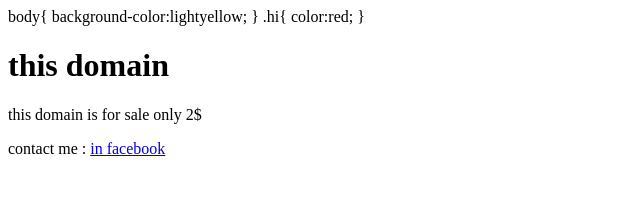
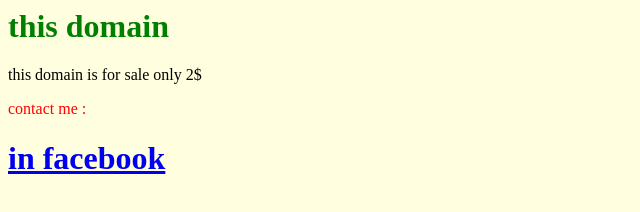
Before and after one commit to andorrandeded/alex, a plain HTML site: page index.html in a window 1280 px wide. Shown: the whole page, without its empty margins (0-640 px from the left). Drawn offline with Linux system fonts and the light colour scheme.

Commit message:
Update index.html

```diff
--- a/index.html
+++ b/index.html
@@ -2,19 +2,22 @@
   <head>
     <title> 2$ only</title>
   </head>
-    <class>
-      body{
+    <style>
+body{
       background-color:lightyellow;
       }
       .hi{
       color:red;
       }
-    </class>
+      .thisone{
+       color:green;
+      }
+    </style>
   <body>
 
-    <h1>this domain </h1>
+    <h1 class="thisone">this domain </h1>
     <p>this domain is for sale only  2$ </p>
-    <p class="hi">contact me   :  <a href="https://facebook.com/user1.aswan">in facebook</a></p>
+    <p class="hi">contact me   :  <a href="https://facebook.com/user1.aswan"><h1>in facebook</h1></a></p>
 
   </body>
     <script>
```
